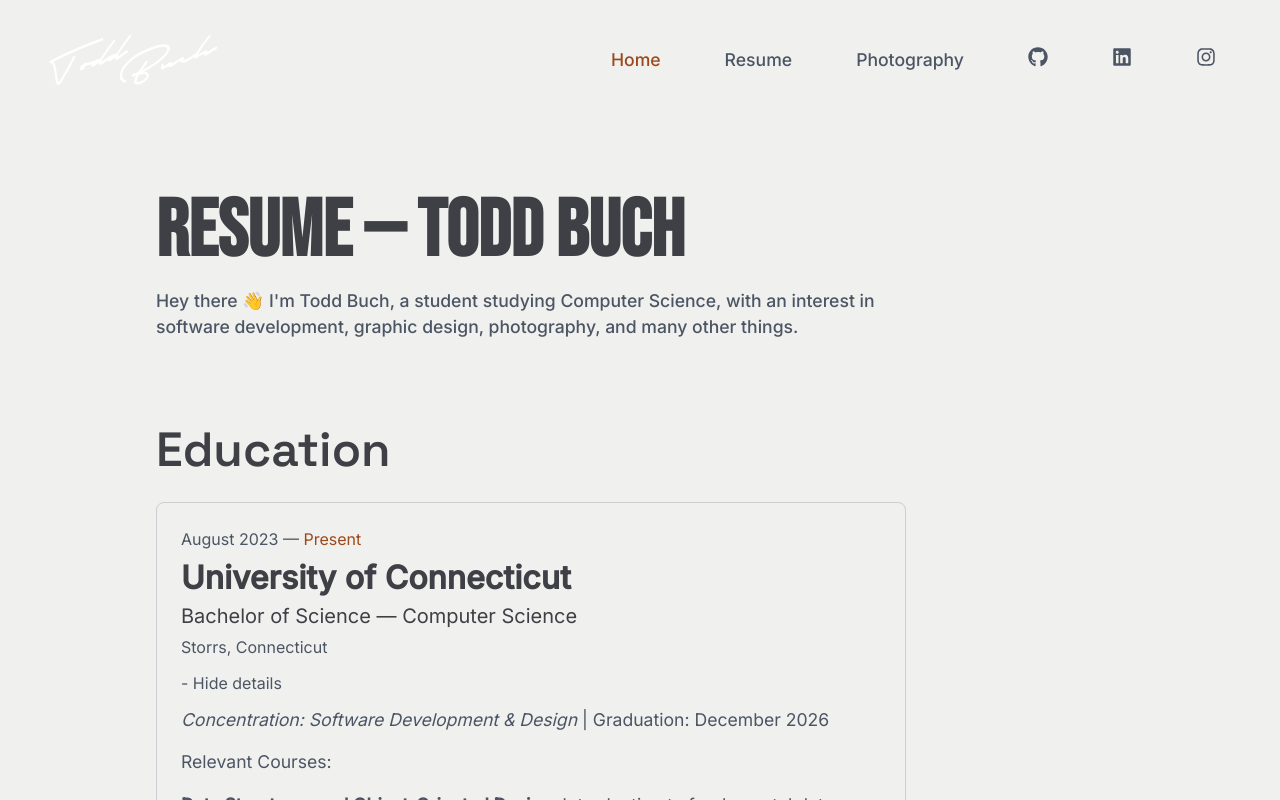
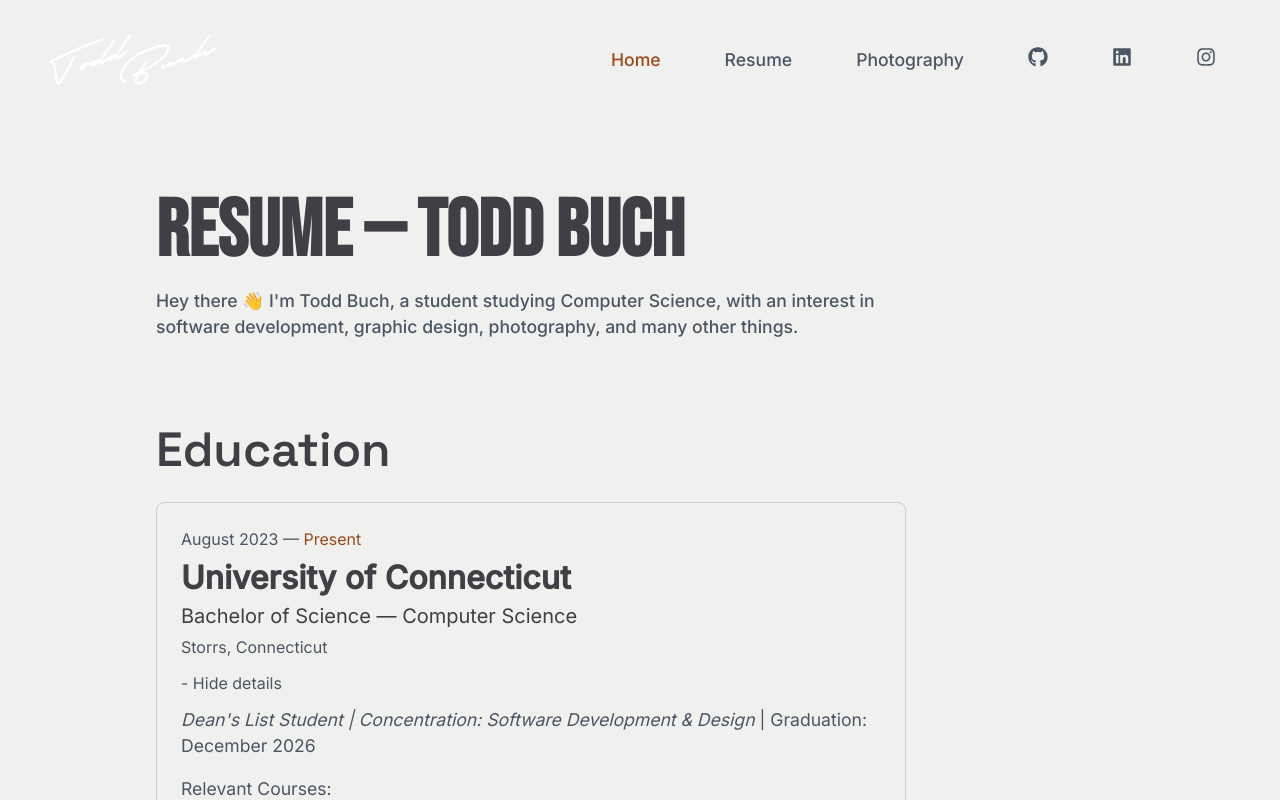
Before and after one commit to todd-buch/Portfolio, a React (Vite) app: page /resume in a window 1280 px wide. Both pictures are taken after a click on the button 531 px from the left and 611 px from the top of the page. Shown: the top 800 px of the page. Built offline with nearby package versions, Linux system fonts and the light colour scheme.

Commit message:
resume: add dean's list

```diff
--- a/src/pages/Resume/Resume.tsx
+++ b/src/pages/Resume/Resume.tsx
@@ -27,7 +27,7 @@ export default function Resume() {
             num_details={5}
           >
             <p>
-              <i>Concentration: Software Development & Design</i> | Graduation:
+              <i>Dean's List Student | Concentration: Software Development & Design</i> | Graduation:
               December 2026
             </p>
             <p>Relevant Courses:</p>
```
